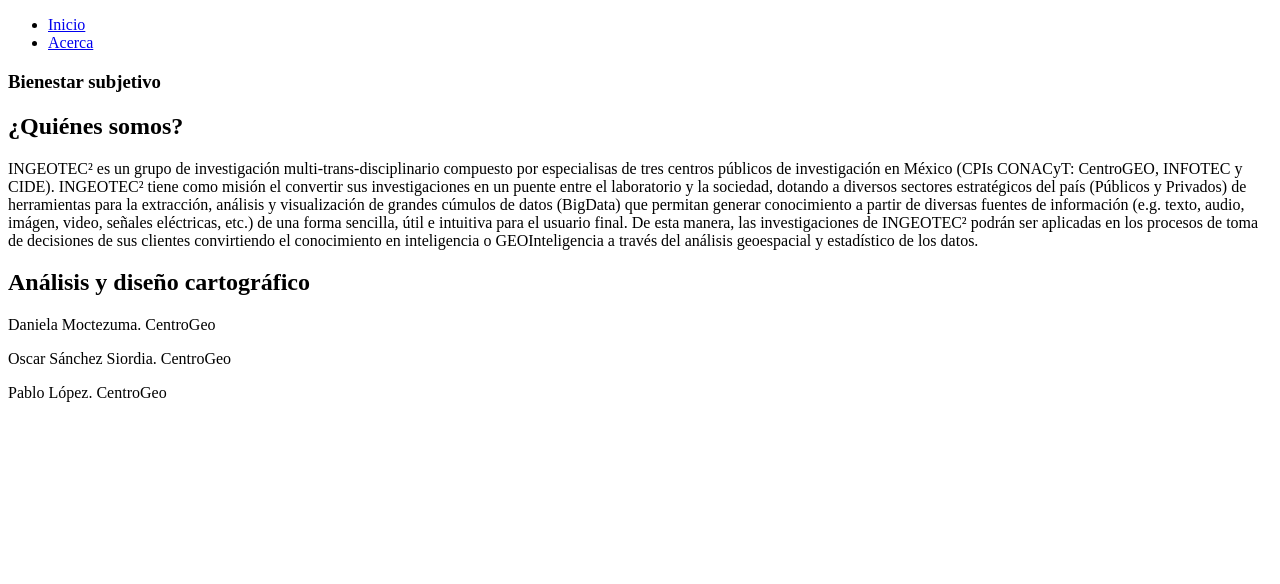
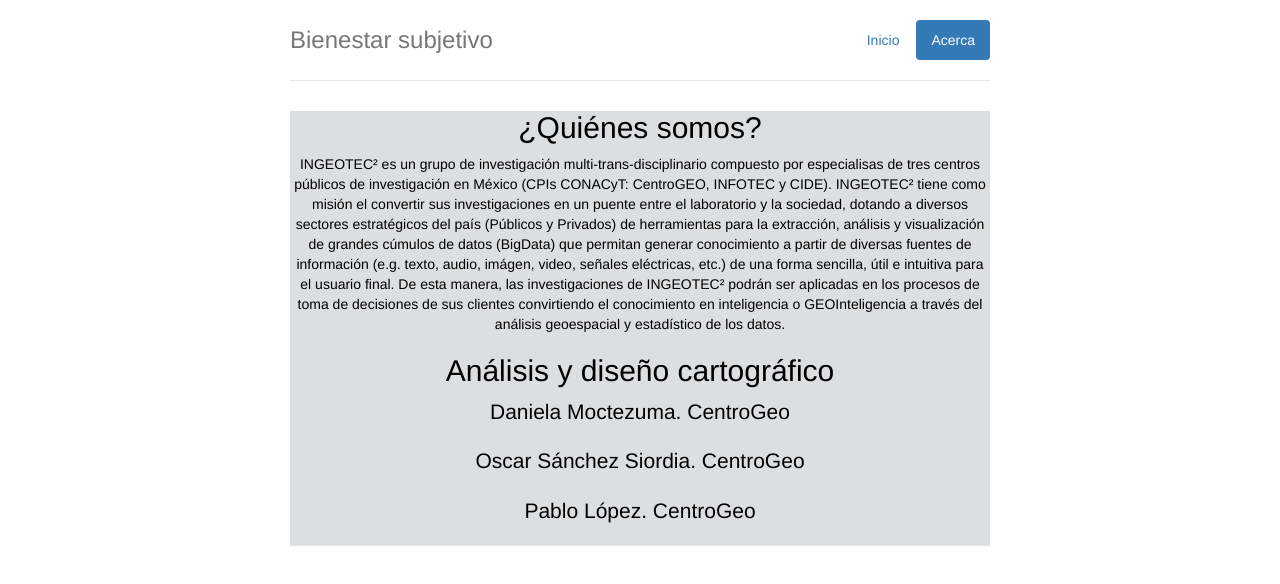
Before and after one commit to plablo09/twitter-sentiment-viz, a plain HTML site: page projects/acerca.html in a window 1280 px wide. Drawn offline with Linux system fonts and the light colour scheme; the site is published under a folder, as on GitHub Pages, so addresses that start at the root find nothing.

Commit message:
Paths relativos.

```diff
--- a/projects/acerca.html
+++ b/projects/acerca.html
@@ -12,13 +12,13 @@
     <title>Sentimiento Subjetivo</title>
 
     <!-- Bootstrap core CSS -->
-    <link href="/assets/bootstrap-3.3.6/css/bootstrap.min.css" rel="stylesheet">
+    <link href="assets/bootstrap-3.3.6/css/bootstrap.min.css" rel="stylesheet">
 
     <!-- IE10 viewport hack for Surface/desktop Windows 8 bug -->
     <!--<link href="../../assets/css/ie10-viewport-bug-workaround.css" rel="stylesheet">-->
 
     <!-- Custom styles for this template -->
-    <link href="/assets/jumbotron-narrow.css" rel="stylesheet">
+    <link href="assets/jumbotron-narrow.css" rel="stylesheet">
 
     <!-- Just for debugging purposes. Don't actually copy these 2 lines! -->
     <!--[if lt IE 9]><script src="../../assets/js/ie8-responsive-file-warning.js"></script><![endif]-->
```
Also changed, not shown: projects/index.html (+2 -2 lines), projects/nacional.html (+0 -2 lines).
